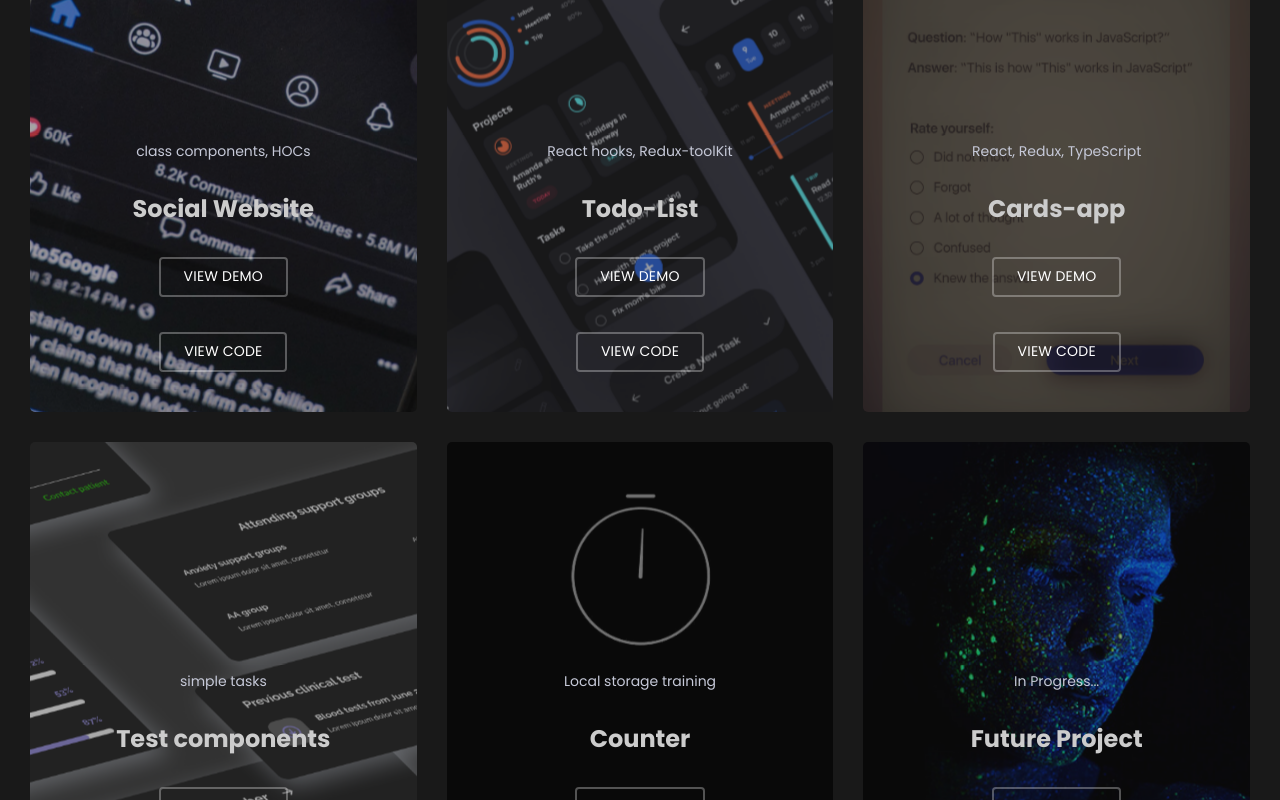
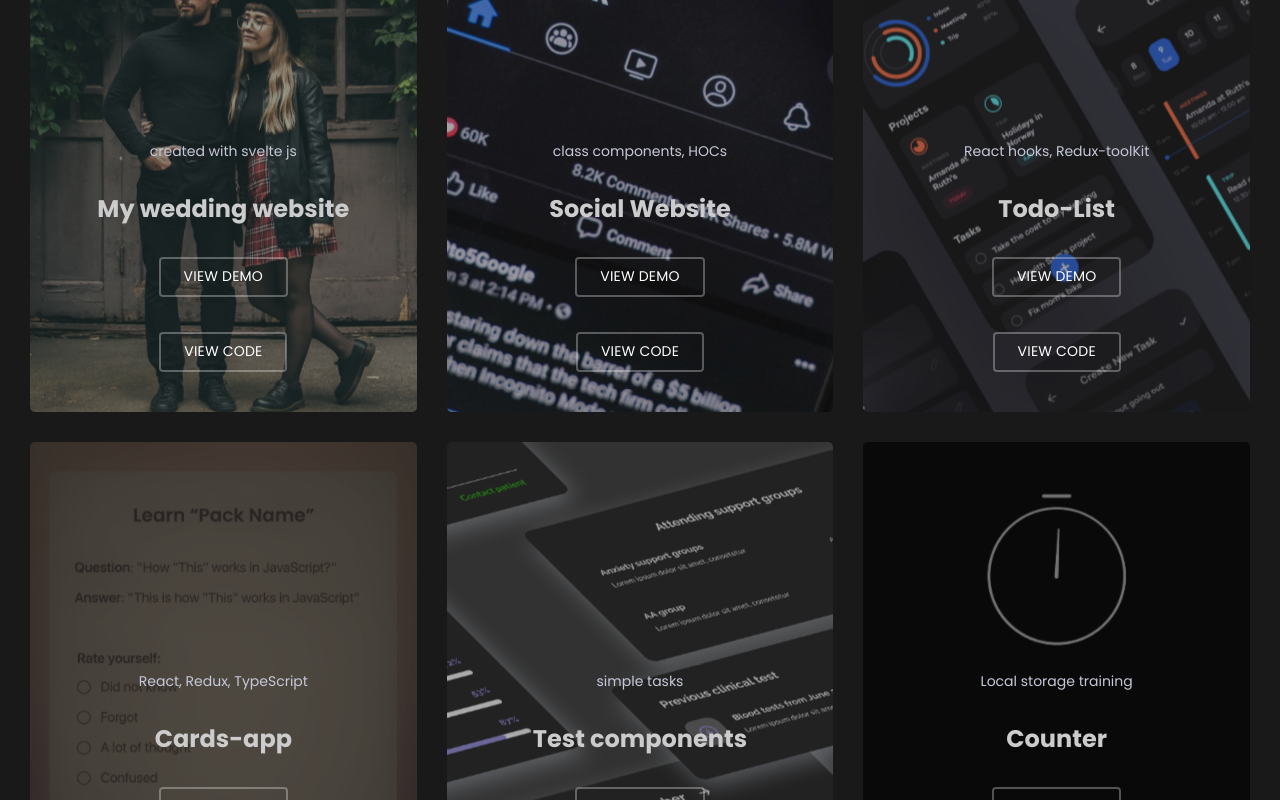
Before and after one commit to Goblester/portfolio, a React (Create React App) app: page / in a window 1280 px wide. Shown: the part 2420-3220 px from the top of the page. Built offline with nearby package versions, Linux system fonts and the light colour scheme.

Commit message:
add wedding project

```diff
--- a/src/n1-main/m1-UI/Portfolio/Projects.tsx
+++ b/src/n1-main/m1-UI/Portfolio/Projects.tsx
@@ -19,12 +19,15 @@ export function Projects() {
 
                     <div className={styles.container}>
                         {
-                            projects.map((pr, ind) => <Project key={pr.title + ind}
-                                                               title={pr.title}
-                                                               description={pr.description}
-                                                               backgroundImage={pr.backgroundImage}
-                                                               codeLink={pr.codeLink}
-                                                               demoLink={pr.demoLink}/>)
+                            projects.map((pr) =>
+                                <Project
+                                    key={pr.title}
+                                    title={pr.title}
+                                    description={pr.description}
+                                    backgroundImage={pr.backgroundImage}
+                                    codeLink={pr.codeLink}
+                                    demoLink={pr.demoLink}
+                                />)
                         }
                     </div>
                 </div>
--- a/src/n1-main/m2-BLL/projectsReducer.ts
+++ b/src/n1-main/m2-BLL/projectsReducer.ts
@@ -1,11 +1,18 @@
-import socialWebSite from './../../assets/photo/portfolio-7.jpg';
 import social from './../../assets/photo/portfolio-1.jpg';
 import todo from './../../assets/photo/portfolio-2.png';
 import cards from './../../assets/photo/portfolio-3.png';
 import test from './../../assets/photo/portfolio-4.png';
 import counter from './../../assets/photo/portfolio-5.jpg';
+import wedding from './../../assets/photo/wedding.jpg';
 
 const initialState: Array<ProjectType> = [
+    {
+        title: 'My wedding website',
+        backgroundImage: wedding,
+        description: 'created with svelte js',
+        demoLink: 'https://daniilolgawedding.online',
+        codeLink: 'https://github.com/Goblester/wedding'
+    },
     {
         title: 'Social Website',
         backgroundImage: social,
@@ -41,13 +48,6 @@ const initialState: Array<ProjectType> = [
         demoLink: 'https://Goblester.github.io/counter',
         codeLink: 'https://github.com/Goblester/counter'
     },
-    {
-        title: 'Future Project',
-        backgroundImage: socialWebSite,
-        description: 'In Progress...',
-        demoLink: '',
-        codeLink: ''
-    }
 ]
 
 
```
Also changed, not shown: src/assets/photo/wedding.jpg (added).
